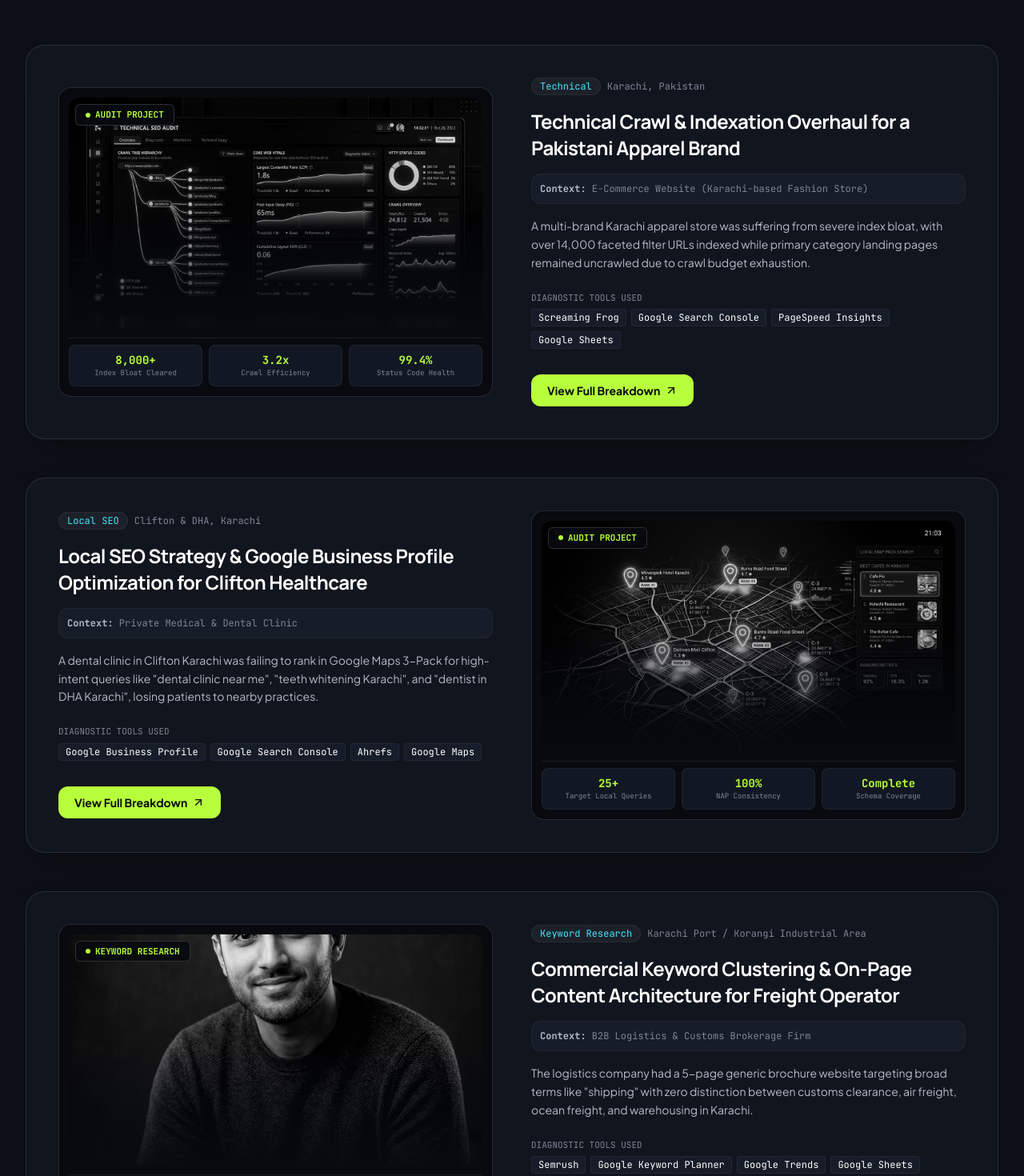
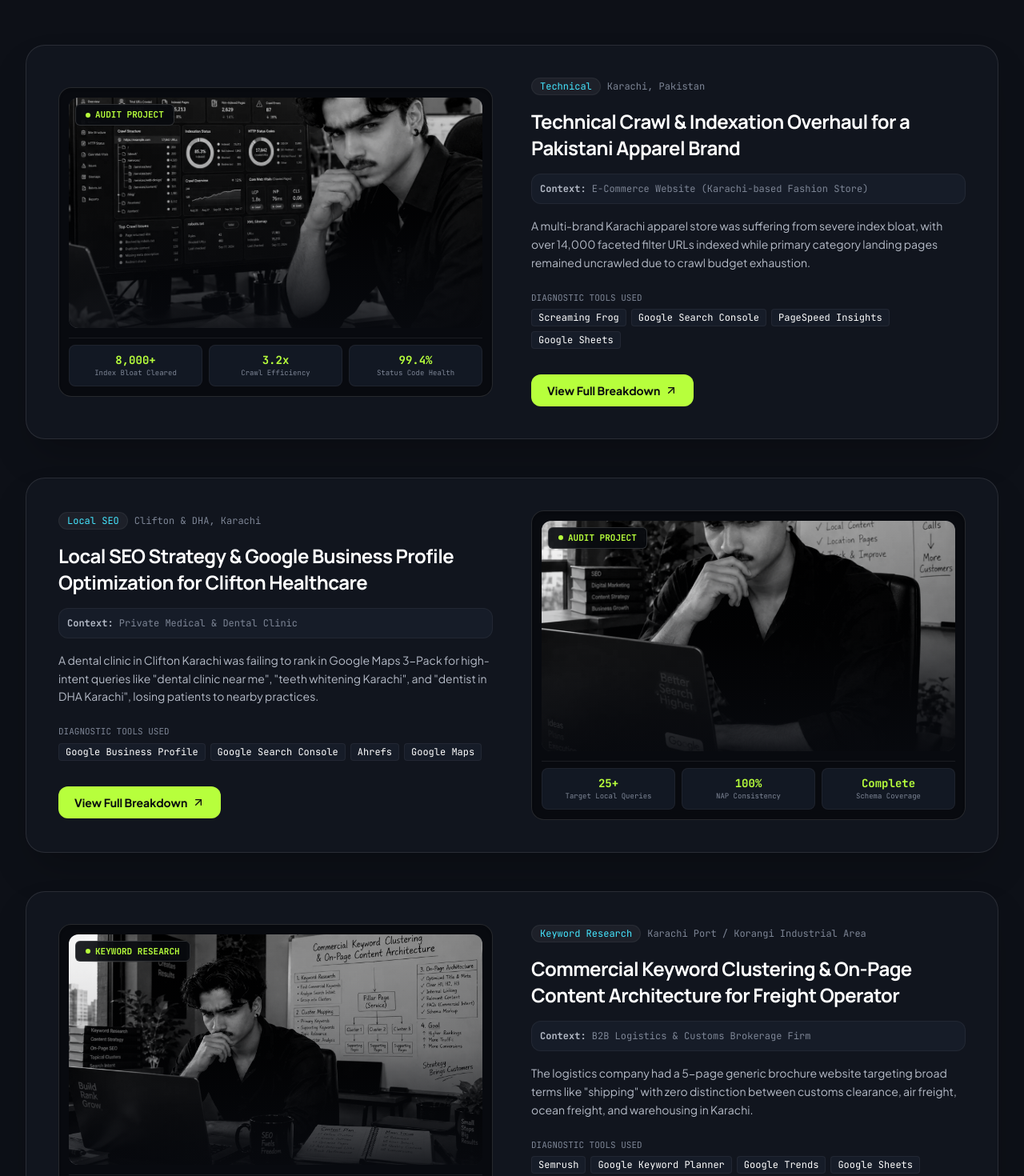
Before and after one commit to daniyalseoinfo-afk/Daniyal-SEO-Info-PORTOFOLIO, a React (Vite) app: page / in a window 1280 px wide. Shown: the part 5680-7150 px from the top of the page at 80% size. Built offline with nearby package versions, Linux system fonts and the light colour scheme; no server answers.

Commit message:
Fix homepage case study image paths

```diff
--- a/src/data/seoData.ts
+++ b/src/data/seoData.ts
@@ -1,4 +1,7 @@
 import { ServiceItem, CaseStudy, BlogPost, ProcessStep, ToolItem, FaqItem } from '../types';
+import technicalCrawlImage from '../assets/images/technical-crawl-indexation.webp';
+import localSeoImage from '../assets/images/local-seo-strategy.webp';
+import keywordClusteringImage from '../assets/images/keyword-clustering-on-page.webp';
 
 export const PERSONAL_INFO = {
   name: 'Daniyal',
@@ -155,7 +158,7 @@ export const CASE_STUDIES: CaseStudy[] = [
       { label: 'Crawl Efficiency', value: '3.2x', detail: 'More frequent bot visits on core revenue pages' },
       { label: 'Status Code Health', value: '99.4%', detail: 'Zero 404 navigation errors remaining' }
     ],
-    imageSrc: '/src/assets/images/seo_audit_case_1787128852303.jpg',
+    imageSrc: technicalCrawlImage,
     keyLearning: 'Faceted navigation on e-commerce sites can silently destroy search visibility if search crawlers get trapped in infinite parameter permutations.'
   },
   {
@@ -193,7 +196,7 @@ export const CASE_STUDIES: CaseStudy[] = [
       { label: 'NAP Consistency', value: '100%', detail: 'Synchronized across all Pakistani directories' },
       { label: 'Schema Coverage', value: 'Complete', detail: 'LocalBusiness & Dentist JSON-LD deployed' }
     ],
-    imageSrc: '/src/assets/images/local_seo_case_1787128891837.jpg',
+    imageSrc: localSeoImage,
     keyLearning: 'For local businesses in Karachi, pinpoint category selection in GBP and geo-specific on-page signals determine 80% of local pack ranking potential.'
   },
   {
@@ -229,7 +232,7 @@ export const CASE_STUDIES: CaseStudy[] = [
       { label: 'Cluster Pillars', value: '4 Pillars', detail: 'Customs, Ocean, Air & Karachi Warehousing' },
       { label: 'Cannibalization', value: 'Resolved', detail: 'Dedicated 1-to-1 URL-to-keyword mapping' }
     ],
-    imageSrc: '/src/assets/images/daniyal_portrait_1787128804384.jpg',
+    imageSrc: keywordClusteringImage,
     keyLearning: 'In B2B industrial markets like Karachi, specific commercial keywords outperform generic high-volume terms by 10x in conversion rate.'
   }
 ];
```
